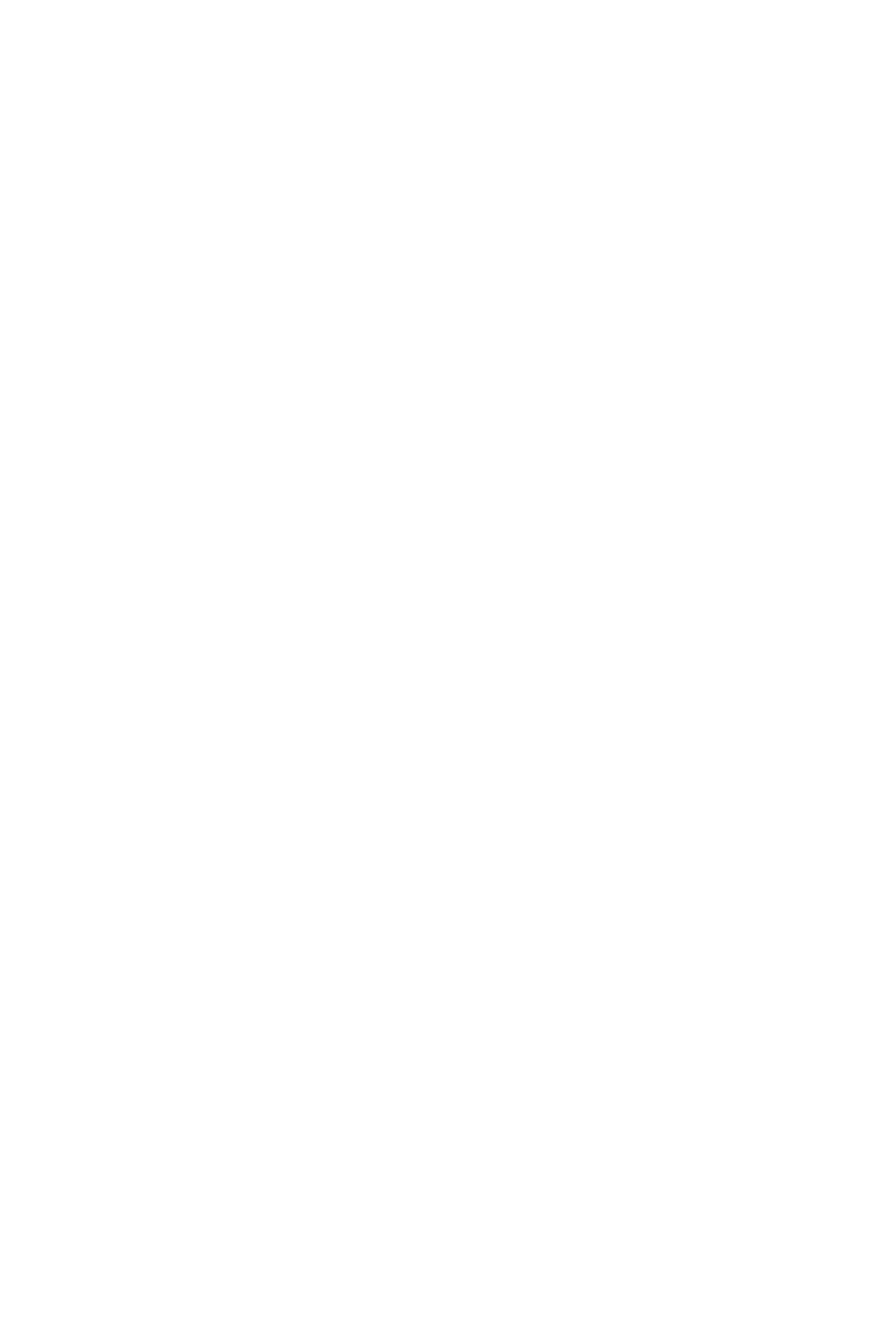
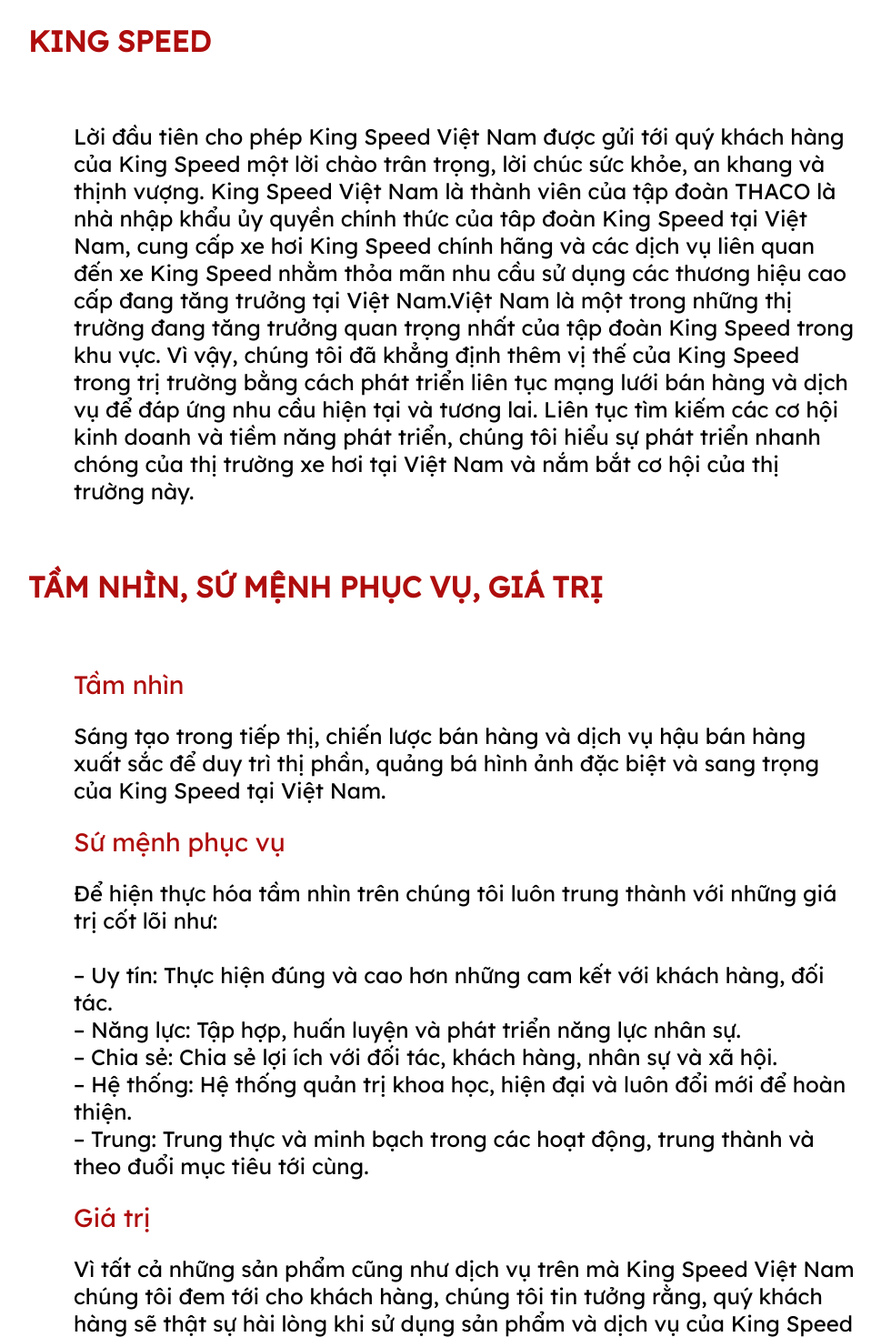
Before and after one commit to dangbalinh/showroomcar104, a React (Create React App) app: page /introduce in a window 1280 px wide. Shown: the part 160-1630 px from the top of the page at 91% size, without its empty margins (129-1098 px from the left). Before the commit the page ends 800 px from the top, so only its background shows below. Built offline with nearby package versions, Linux system fonts and the light colour scheme.

Commit message:
introduce1

```diff
--- /dev/null
+++ b/src/pages/Introduce/Introduce.module.css
@@ -0,0 +1,21 @@
+.introContent {
+    margin: 160px;
+}
+.introTitle1 {
+    color: #AE0D0D;
+    font-size: 3.2rem;
+    font-weight: 600;
+}
+.content {
+    font-size: 2.4rem;
+    margin: 70px 50px;
+}
+
+.introTitle2 {
+    color: #AE0D0D;
+    font-size: 2.8rem;
+}
+
+.content2 {
+    margin: 24px 0;
+}
--- a/src/pages/Introduce/index.js
+++ b/src/pages/Introduce/index.js
@@ -1,7 +1,59 @@
+import style from "./Introduce.module.css"
 function Introduce() {
     return (
         <div>
-            <h1>Introduce page</h1>
+            <div className={style.introContent}>
+                <p className={style.introTitle1}>
+                    KING SPEED
+                </p>
+                <p className={style.content}>
+                    Lời đầu tiên cho phép King Speed Việt Nam được gửi tới quý khách hàng của King Speed
+                    một lời chào trân trọng, lời chúc sức khỏe, an khang và thịnh vượng.
+                    King Speed Việt Nam là thành viên của tập đoàn THACO là nhà nhập khẩu
+                    ủy quyền chính thức của tâp đoàn King Speed tại Việt Nam, cung cấp xe
+                    hơi King Speed  chính hãng và các dịch vụ liên quan đến xe King Speed
+                    nhằm thỏa mãn nhu cầu sử dụng các thương hiệu cao cấp đang tăng trưởng
+                    tại Việt Nam.Việt Nam là một trong những thị trường đang tăng trưởng quan
+                    trọng nhất của tập đoàn King Speed trong khu vực. Vì vậy, chúng tôi đã
+                    khẳng định thêm vị thế của King Speed trong trị trường bằng cách phát
+                    triển liên tục mạng lưới bán hàng và dịch vụ để đáp ứng nhu cầu hiện tại
+                    và tương lai. Liên tục tìm kiếm các cơ hội kinh doanh và tiềm năng phát triển,
+                    chúng tôi hiểu sự phát triển nhanh chóng của thị trường xe hơi tại Việt Nam và
+                    nắm bắt cơ hội của thị trường này.
+                </p>
+                <p className={style.introTitle1}>
+                    TẦM NHÌN, SỨ MỆNH PHỤC VỤ, GIÁ TRỊ
+                </p>
+                <p className={style.content}>
+                    <p className={style.introTitle2}>
+                        Tầm nhìn
+                    </p>
+                    <p className={style.content2}>
+                        Sáng tạo trong tiếp thị, chiến lược bán hàng và dịch vụ hậu bán hàng xuất sắc
+                        để duy trì thị phần, quảng bá hình ảnh đặc biệt và sang trọng của King Speed
+                        tại Việt Nam.
+                    </p>
+                    <p className={style.introTitle2}>
+                        Sứ mệnh phục vụ
+                    </p>
+                    <p className={style.content2}>
+                    Để hiện thực hóa tầm nhìn trên chúng tôi luôn trung thành với những giá trị cốt lõi như:<br></br><br></br>
+                        – Uy tín: Thực hiện đúng và cao hơn những cam kết với khách hàng, đối tác.<br></br>
+                        – Năng lực: Tập hợp, huấn luyện và phát triển năng lực nhân sự.<br></br>
+                        – Chia sẻ: Chia sẻ lợi ích với đối tác, khách hàng, nhân sự và xã hội.<br></br>
+                        – Hệ thống: Hệ thống quản trị khoa học, hiện đại và luôn đổi mới để hoàn thiện.<br></br>
+                        – Trung: Trung thực và minh bạch trong các hoạt động, trung thành và theo đuổi mục tiêu tới cùng.
+                    </p>
+                    <p className={style.introTitle2}>
+                        Giá trị
+                    </p>
+                    <p className={style.content2}>
+                        Vì tất cả những sản phẩm cũng như dịch vụ trên mà King Speed Việt Nam chúng tôi
+                        đem tới cho khách hàng, chúng tôi tin tưởng rằng, quý khách hàng sẽ thật sự hài
+                        lòng khi sử dụng sản phẩm và dịch vụ của King Speed tại Việt Nam.
+                    </p>
+                </p>
+            </div>
         </div>
      );
 }
```
